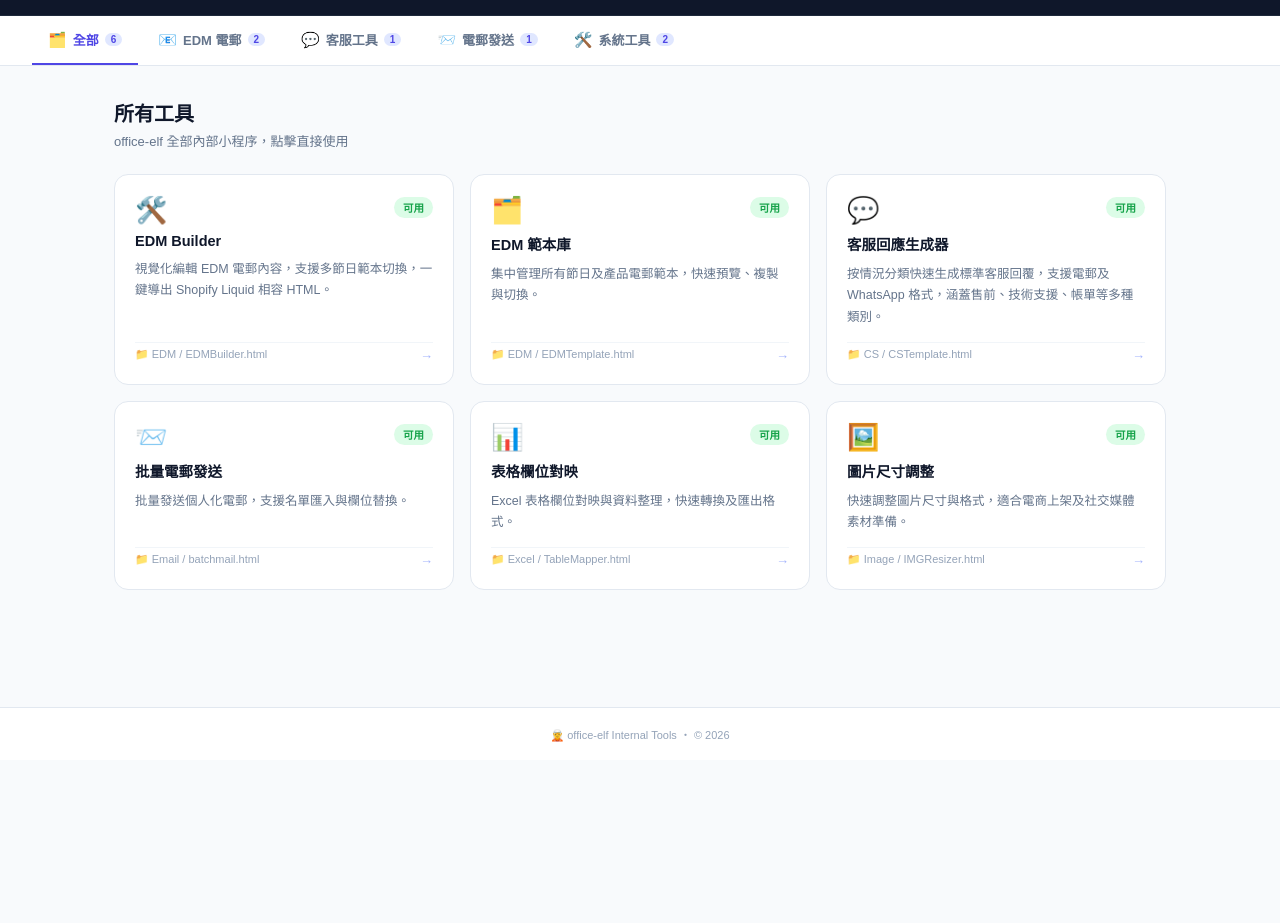
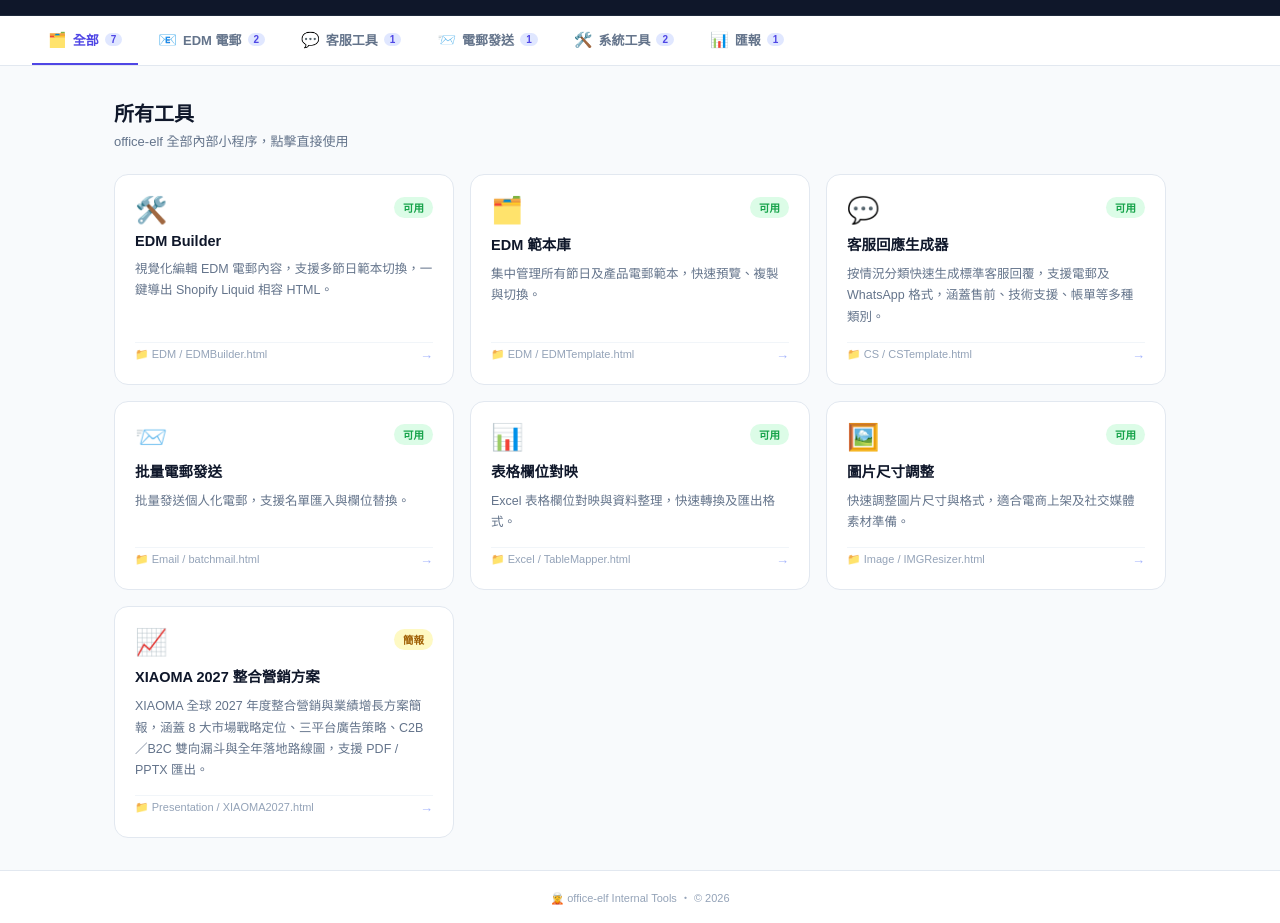
Before and after one commit to tabrisyuen-svg/office-elf, a plain HTML site: page index.html in a window 1280 px wide. Shown: the part 40-963 px from the top of the page. Before the commit the page ends 800 px from the top, so only its background shows below. Drawn offline with Linux system fonts and the light colour scheme.

Commit message:
Update index.html

```diff
--- a/index.html
+++ b/index.html
@@ -36,6 +36,7 @@
   .badge-indigo{background:#e0e7ff;color:#4338ca;}
   .badge-orange{background:#fff7ed;color:#c2410c;}
   .badge-gray{background:#f1f5f9;color:#94a3b8;}
+  .badge-gold{background:#fef9c3;color:#a16207;}
   .card-title{font-size:14.5px;font-weight:800;color:#0f172a;}
   .card-desc{font-size:12.5px;color:#64748b;line-height:1.7;flex:1;}
   .card-footer{display:flex;align-items:center;justify-content:space-between;padding-top:4px;border-top:1px solid #f1f5f9;margin-top:4px;}
@@ -57,7 +58,7 @@
 
 <nav class="tab-bar" id="tabBar">
   <button class="tab-btn active" data-tab="all" onclick="switchTab(this,'all')">
-    <span class="tab-icon">🗂️</span> 全部 <span class="tab-count" id="cnt-all">6</span>
+    <span class="tab-icon">🗂️</span> 全部 <span class="tab-count" id="cnt-all"></span>
   </button>
   <button class="tab-btn" data-tab="edm" onclick="switchTab(this,'edm')">
     <span class="tab-icon">📧</span> EDM 電郵 <span class="tab-count" id="cnt-edm"></span>
@@ -70,6 +71,9 @@
   </button>
   <button class="tab-btn" data-tab="system" onclick="switchTab(this,'system')">
     <span class="tab-icon">🛠️</span> 系統工具 <span class="tab-count" id="cnt-system"></span>
+  </button>
+  <button class="tab-btn" data-tab="presentation" onclick="switchTab(this,'presentation')">
+    <span class="tab-icon">📊</span> 匯報 <span class="tab-count" id="cnt-presentation"></span>
   </button>
 </nav>
 
@@ -113,6 +117,14 @@
       <p>資料處理、圖片調整及開發輔助工具</p>
     </div>
     <div class="grid" id="grid-system"></div>
+  </div>
+
+  <div class="section" id="tab-presentation">
+    <div class="section-header">
+      <h2>📊 匯報</h2>
+      <p>業務簡報、策略提案與年度計劃簡報，支援 PDF / PPTX 匯出</p>
+    </div>
+    <div class="grid" id="grid-presentation"></div>
   </div>
 
 </main>
@@ -181,6 +193,16 @@
       badgeText: "可用",
       category: "system"
     },
+    {
+      icon: "📈",
+      title: "XIAOMA 2027 整合營銷方案",
+      desc: "XIAOMA 全球 2027 年度整合營銷與業績增長方案簡報，涵蓋 8 大市場戰略定位、三平台廣告策略、C2B／B2C 雙向漏斗與全年落地路線圖，支援 PDF / PPTX 匯出。",
+      tag: "Presentation / XIAOMA2027.html",
+      href: "Presentation/XIAOMA2027.html",
+      badge: "badge-gold",
+      badgeText: "簡報",
+      category: "presentation"
+    },
   ];
 
   function renderCard(tool) {
@@ -200,7 +222,7 @@
   }
 
   function buildGrids() {
-    const categories = ["all", "edm", "cs", "email", "system"];
+    const categories = ["all", "edm", "cs", "email", "system", "presentation"];
     categories.forEach(cat => {
       const list = cat === "all" ? tools : tools.filter(t => t.category === cat);
       const grid = document.getElementById(`grid-${cat}`);
```
